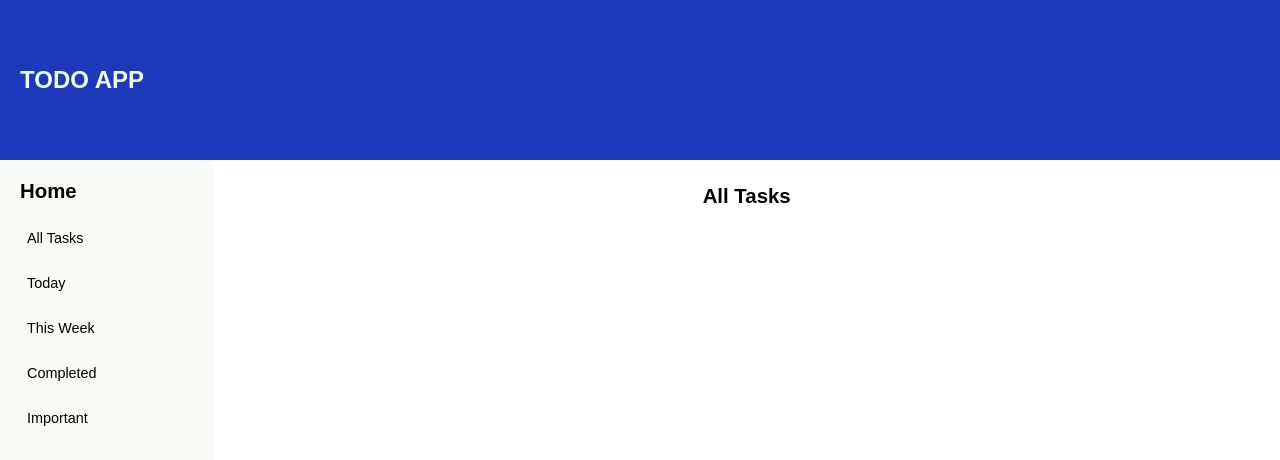
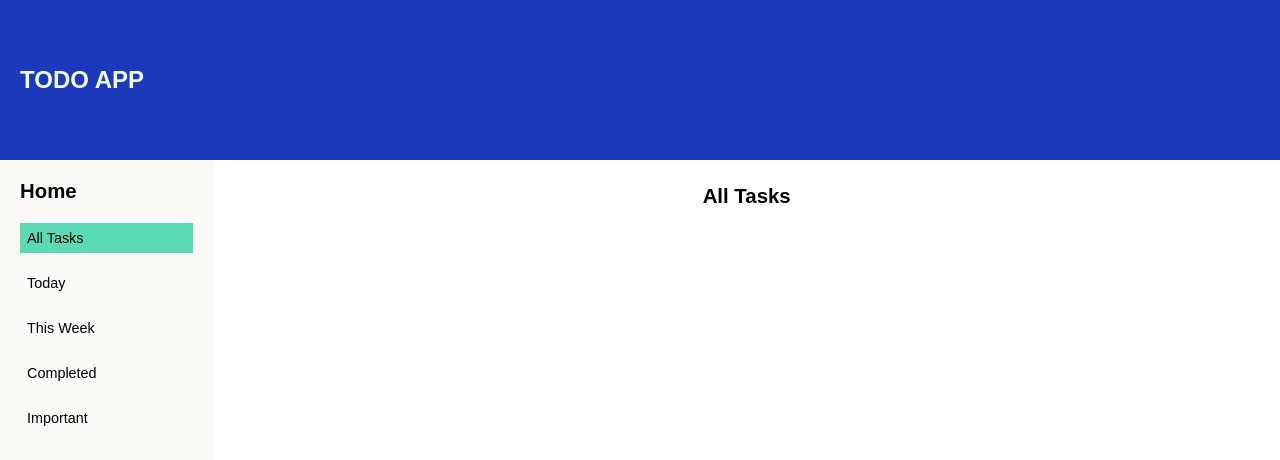
Before and after one commit to mayorr-star/Odin-todo-list, a website built with webpack: page src/index.html in a window 1280 px wide. Shown: the top 460 px of the page. Built offline with nearby package versions, Linux system fonts and the light colour scheme; files whose address does not match are found by name.

Commit message:
added a style to the active class

```diff
--- a/src/css/style.css
+++ b/src/css/style.css
@@ -268,4 +268,8 @@ textarea{
     /* background-color: red; */
     border-radius: 7px 0 0 7px;
 }
+
+.active{
+    background-color: #5adbb5;
+}
 /* Todos*/
```
